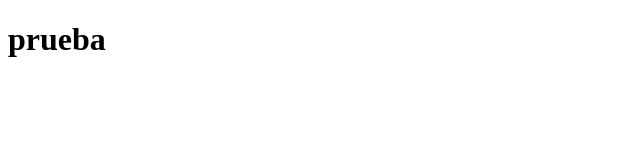
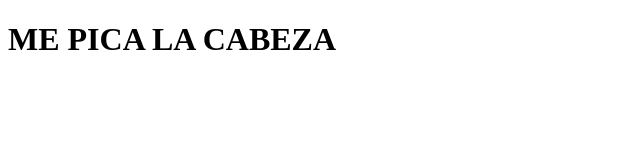
Before and after one commit to Ka1ZenGuy/Prueba, a plain HTML site: page Index.html in a window 1280 px wide. Shown: the whole page, without its empty margins (0-640 px from the left). Drawn offline with Linux system fonts and the light colour scheme.

Commit message:
modificacion h1

```diff
--- a/Index.html
+++ b/Index.html
@@ -7,9 +7,8 @@
     <title>Document</title>
 </head>
 <body>
+    <h1>ME PICA LA CABEZA
 
+    </h1>
 </body>
 </html>
-<h1>prueba
-
-</h1>
```
